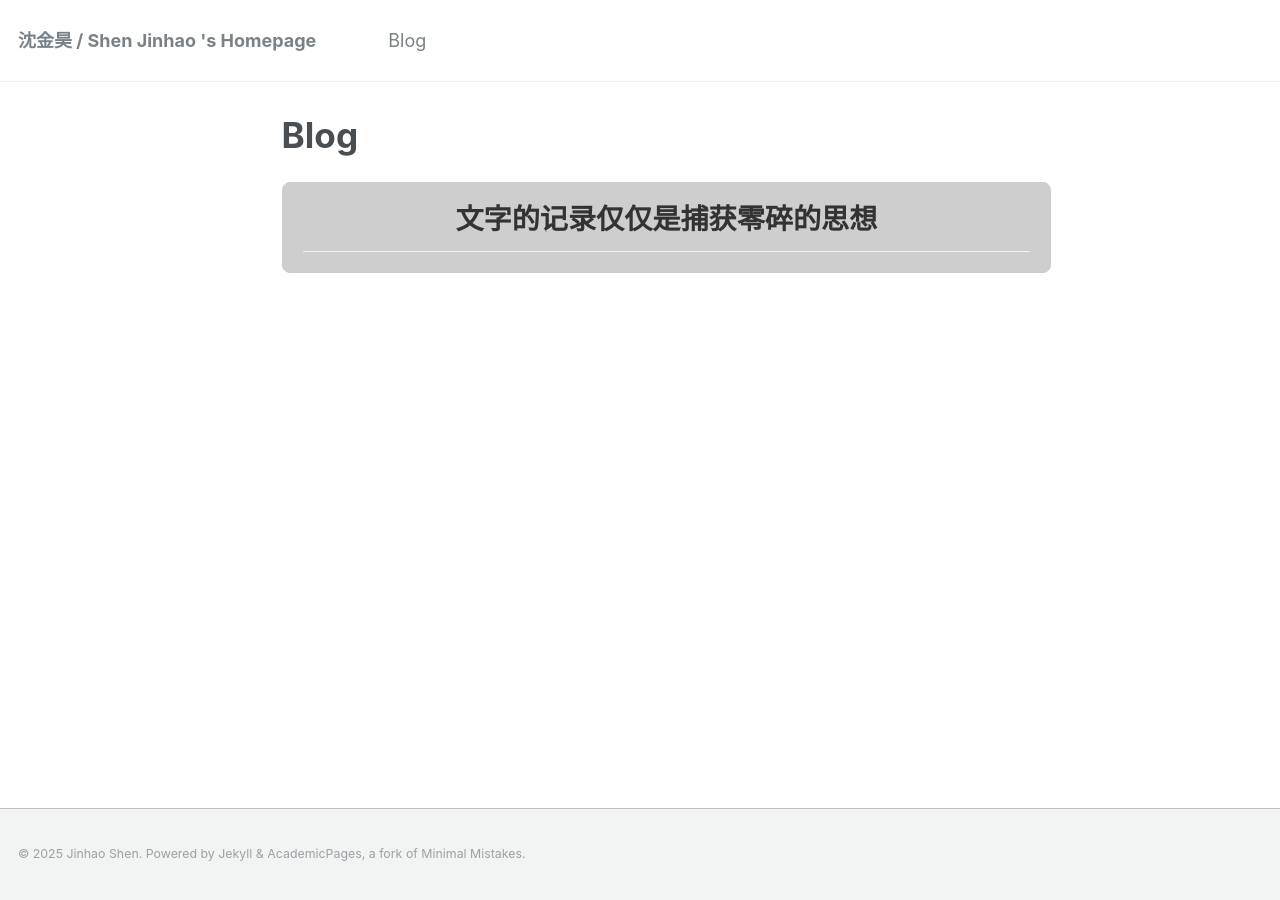
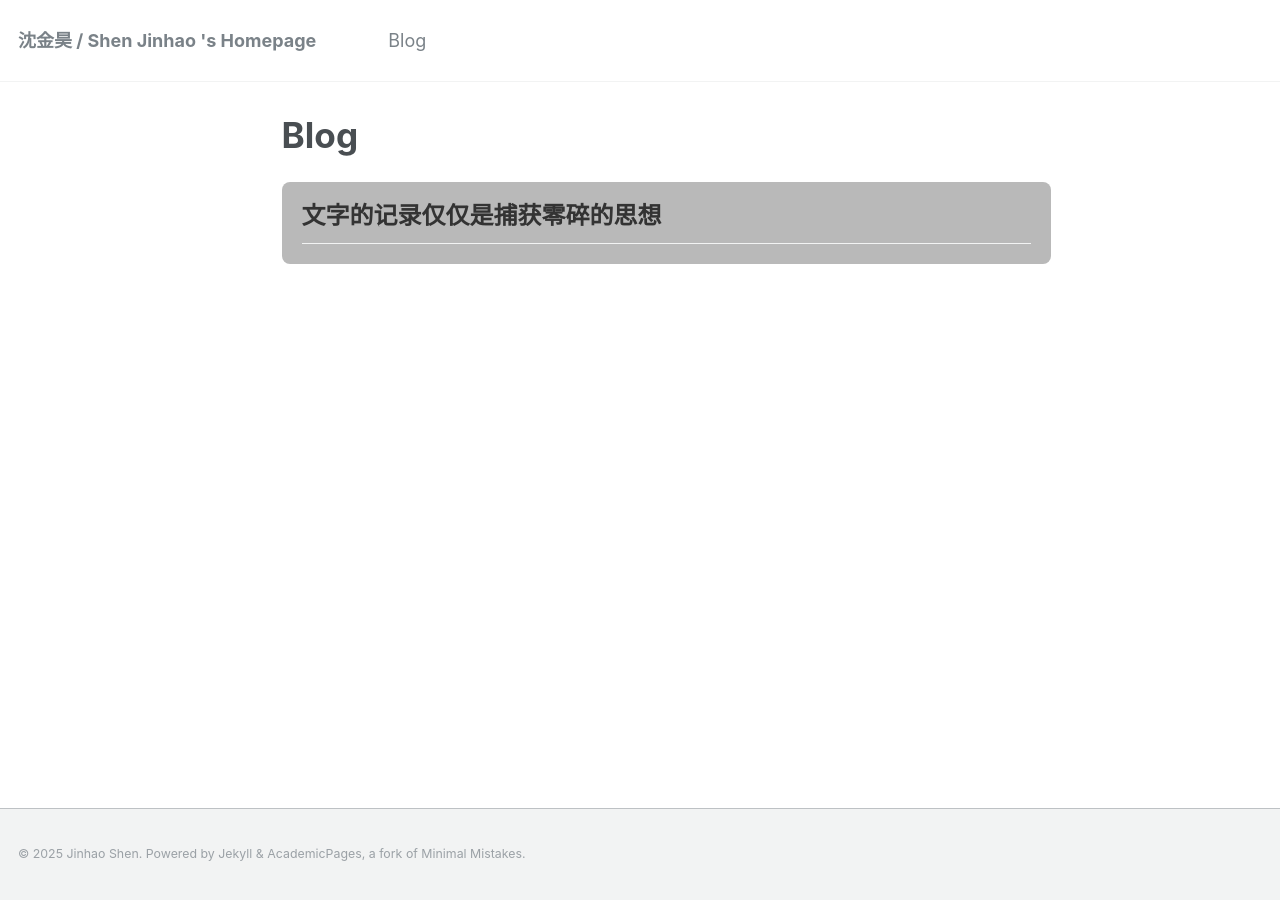
Before and after one commit to JinhaoShen/JinhaoShen.github.io, a Jekyll site: the page built from _pages/blog.md, in a window 1280 px wide. Built offline with Jekyll 4.4.1, drawn with Linux system fonts in a browser that asks for light colours.

Commit message:
250829v1.4

```diff
--- a/_pages/blog.md
+++ b/_pages/blog.md
@@ -4,6 +4,6 @@ permalink: /blog/
 author_profile: false
 ---
 
-<div style="background-color:rgba(185, 185, 185, 0.7) !important; padding: 20px; margin: 20px 0; border-radius: 8px; border: 1px solid #ccc;">
-<h2 style="margin: 0; color: #333; text-align: center;">文字的记录仅仅是捕获零碎的思想</h2>
+<div style="background-color:rgb(185, 185, 185) !important; padding: 20px; margin: 20px 0; border-radius: 8px; border: 0px solid #ccc;">
+<h2 style="margin: 0; color: #333; text-align: left; font-family: '楷体'; font-size: 24px; text-decoration: none;">文字的记录仅仅是捕获零碎的思想</h2>
 </div>
```
